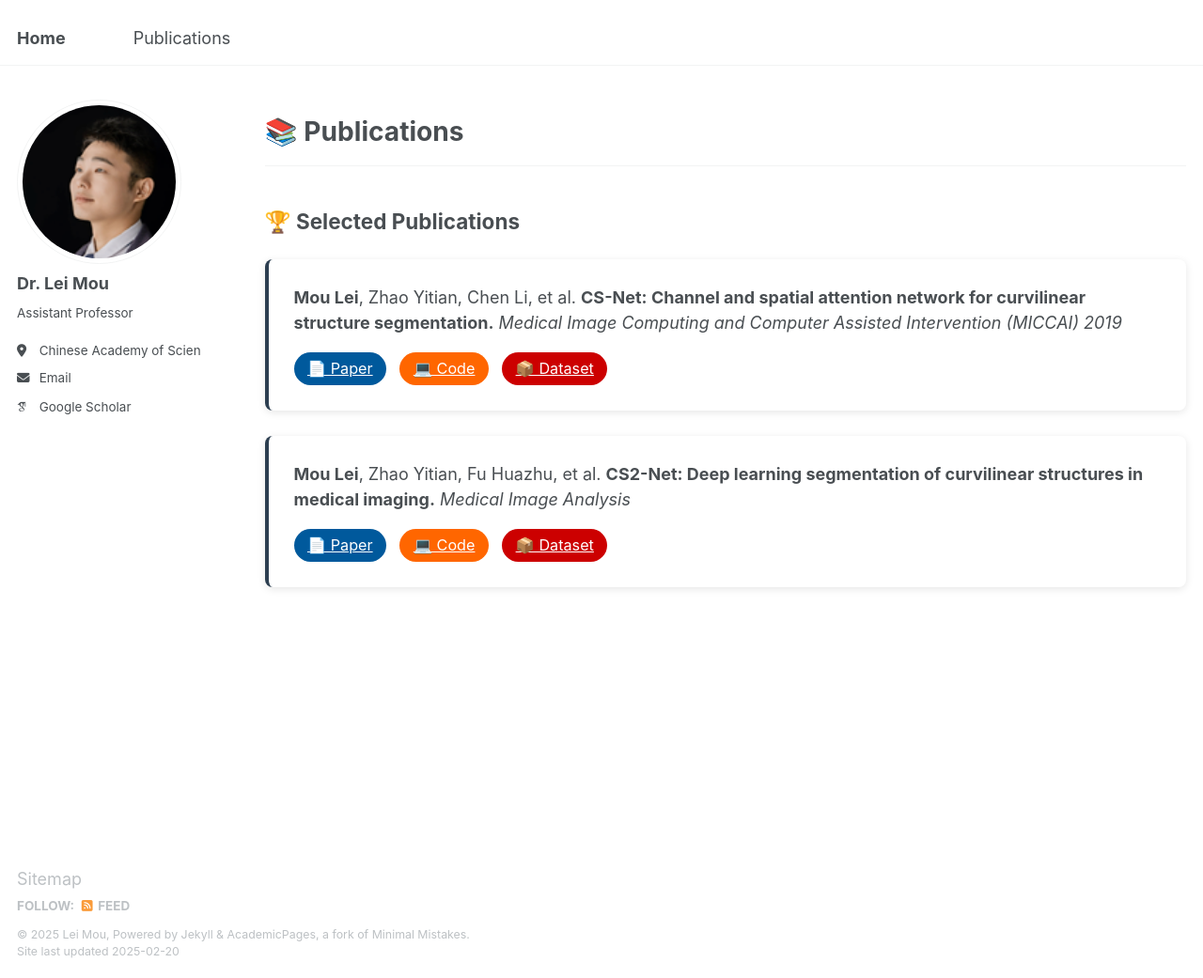
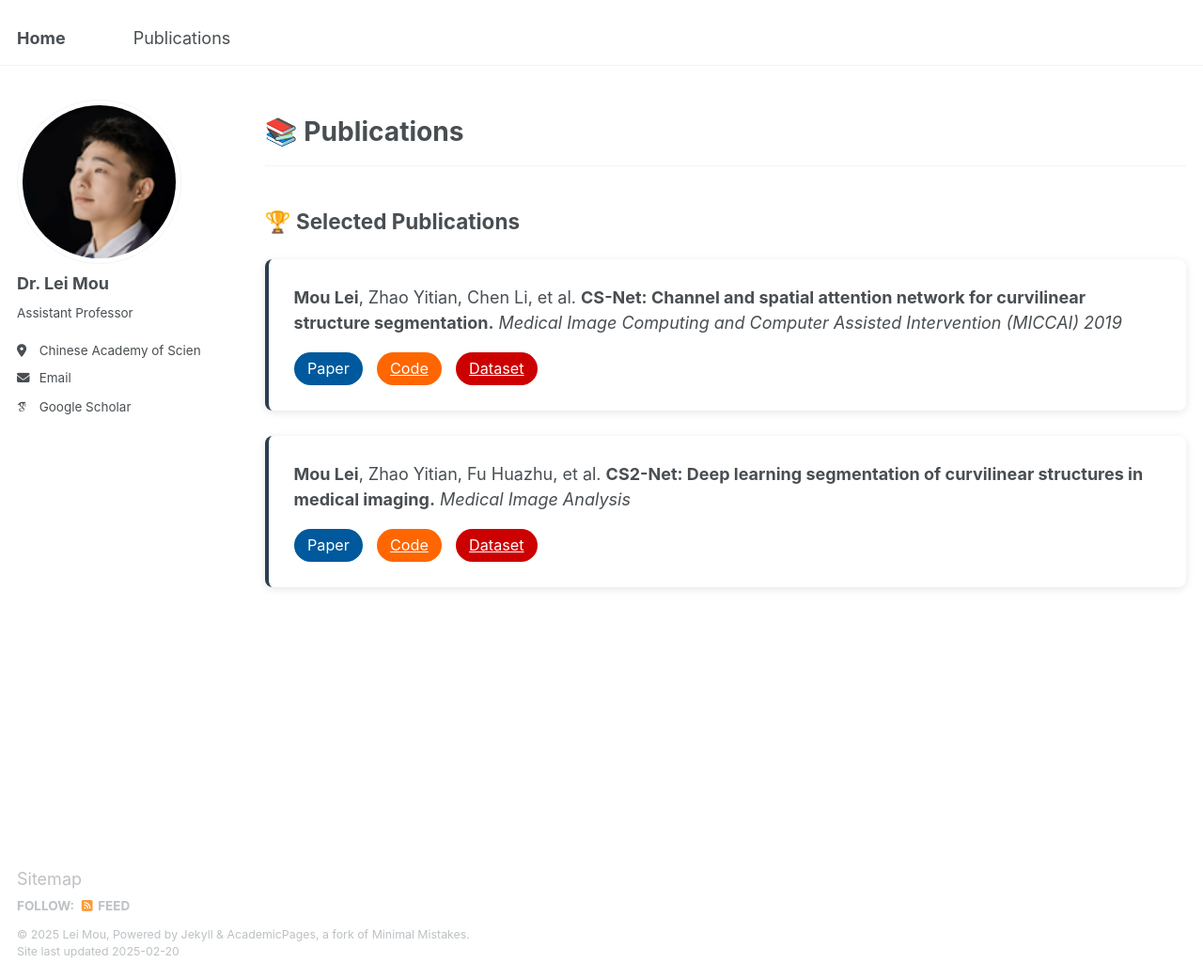
Before and after one commit to iBrain-007/iBrain-007.github.io, a Jekyll site: the page built from _pages/publications.md, in a window 1280 px wide and 1041 px high. Shown: the whole window at 94% size. Built offline with Jekyll 4.4.1, drawn with Linux system fonts in a browser that asks for light colours; some web fonts are replaced.

Commit message:
Update publications.md

```diff
--- a/_pages/publications.md
+++ b/_pages/publications.md
@@ -108,14 +108,14 @@ author_profile: true
 <strong>Mou Lei</strong>, Zhao Yitian, Chen Li, et al. <strong>CS-Net: Channel and spatial attention network for curvilinear structure segmentation.</strong> <i>Medical Image Computing and Computer Assisted Intervention (MICCAI) 2019</i>
 
 <div class="badge-group">
-    <a href="https://link.springer.com/chapter/10.1007/978-3-030-32239-7_80" class="badge paper-badge">
-        📄 Paper
+    <a href="https://link.springer.com/chapter/10.1007/978-3-030-32239-7_80" style="text-decoration: none;" class="badge paper-badge">
+      Paper
     </a>
     <a href="https://github.com/iMED-Lab/CS-Net" class="badge code-badge">
-        💻 Code
+      Code
     </a>
     <a href="https://zenodo.org/records/12776091" class="badge dataset-badge">
-        📦 Dataset
+      Dataset
     </a>
 </div>
 </div>
@@ -127,14 +127,14 @@ author_profile: true
 <strong>Mou Lei</strong>, Zhao Yitian, Fu Huazhu, et al. <strong>CS2-Net: Deep learning segmentation of curvilinear structures in medical imaging.</strong> <i>Medical Image Analysis</i>
 
 <div class="badge-group">
-    <a href="https://www.sciencedirect.com/science/article/abs/pii/S1361841520302383" class="badge paper-badge">
-        📄 Paper
+    <a href="https://www.sciencedirect.com/science/article/abs/pii/S1361841520302383" style="text-decoration: none;" class="badge paper-badge">
+      Paper
     </a>
     <a href="https://github.com/iMED-Lab/CS-Net" class="badge code-badge">
-        💻 Code
+      Code
     </a>
     <a href="https://zenodo.org/records/12776091" class="badge dataset-badge">
-        📦 Dataset
+      Dataset
     </a>
 </div>
 </div>
```
